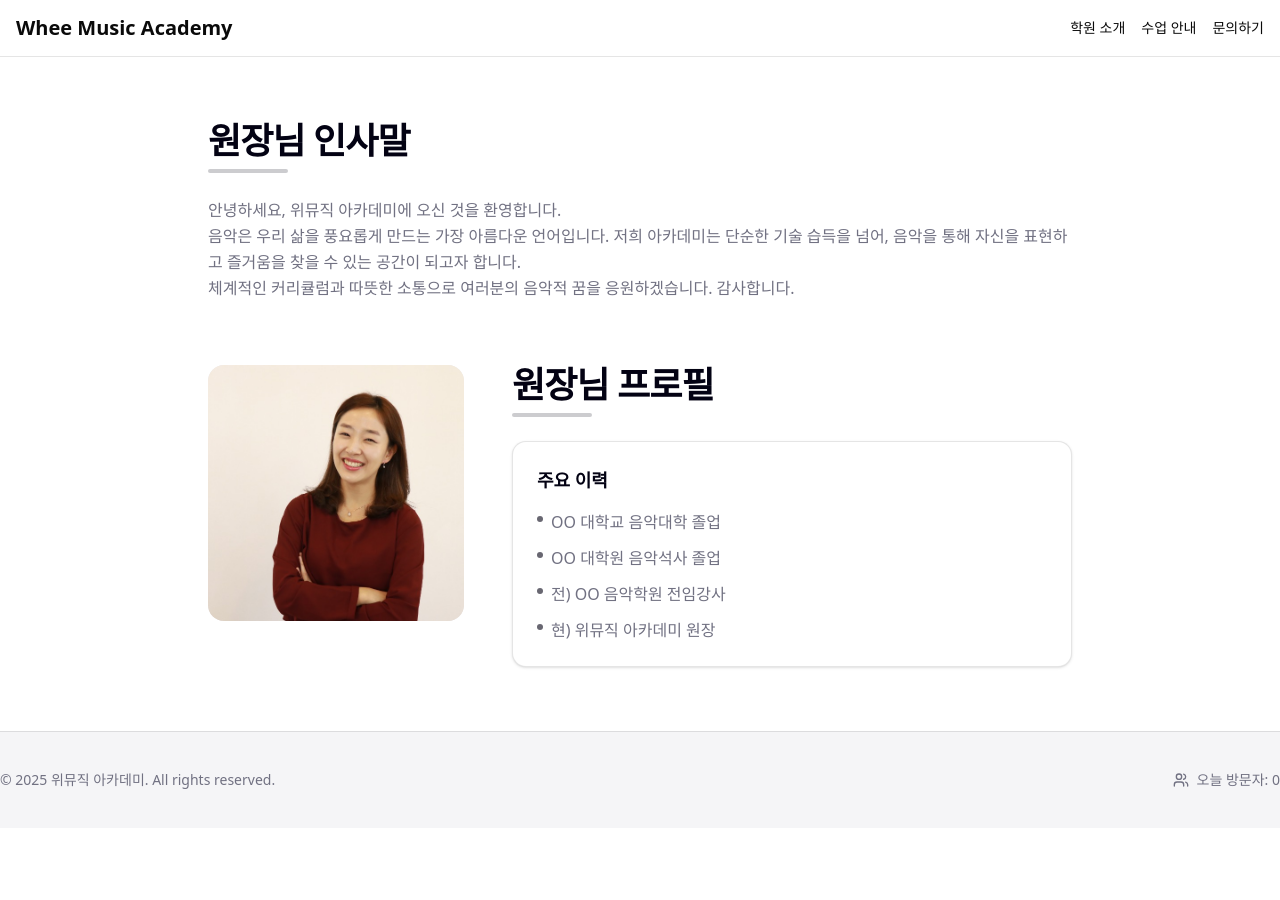
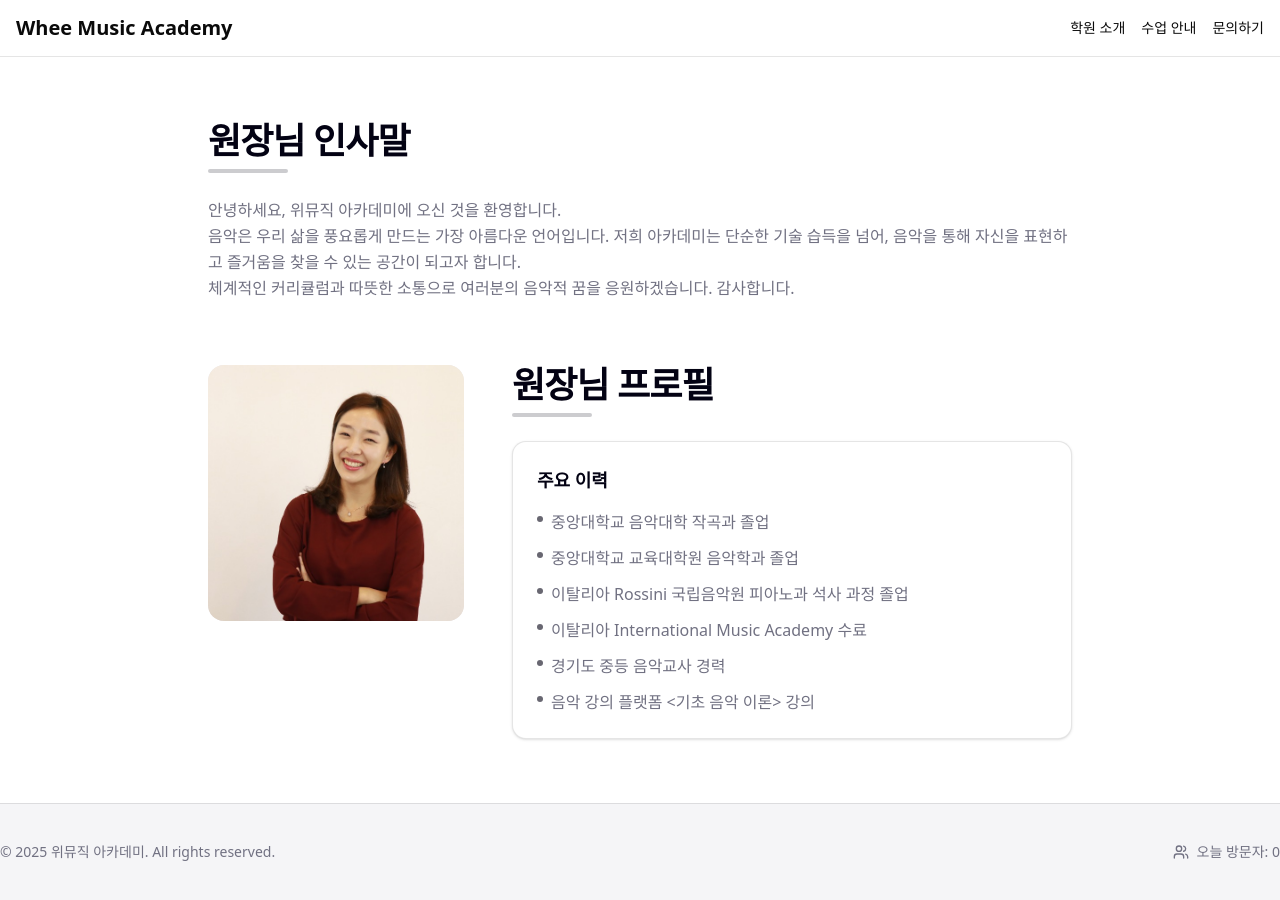
Before and after one commit to hwani7238/academy-web, a Next.js app: page /about in a window 1280 px wide. Before the commit the page ends 828 px from the top, so only its background shows below. Built offline with nearby package versions, Linux system fonts and the light colour scheme; no server answers; the database is empty.

Commit message:
Update director profile history

```diff
--- a/src/app/about/page.tsx
+++ b/src/app/about/page.tsx
@@ -49,19 +49,27 @@ export default function AboutPage() {
                                 <ul className="space-y-3 text-muted-foreground">
                                     <li className="flex items-start gap-2">
                                         <span className="mt-1.5 h-1.5 w-1.5 rounded-full bg-primary/60 shrink-0"></span>
-                                        <span>OO 대학교 음악대학 졸업</span>
+                                        <span>중앙대학교 음악대학 작곡과 졸업</span>
                                     </li>
                                     <li className="flex items-start gap-2">
                                         <span className="mt-1.5 h-1.5 w-1.5 rounded-full bg-primary/60 shrink-0"></span>
-                                        <span>OO 대학원 음악석사 졸업</span>
+                                        <span>중앙대학교 교육대학원 음악학과 졸업</span>
                                     </li>
                                     <li className="flex items-start gap-2">
                                         <span className="mt-1.5 h-1.5 w-1.5 rounded-full bg-primary/60 shrink-0"></span>
-                                        <span>전) OO 음악학원 전임강사</span>
+                                        <span>이탈리아 Rossini 국립음악원 피아노과 석사 과정 졸업</span>
                                     </li>
                                     <li className="flex items-start gap-2">
                                         <span className="mt-1.5 h-1.5 w-1.5 rounded-full bg-primary/60 shrink-0"></span>
-                                        <span>현) 위뮤직 아카데미 원장</span>
+                                        <span>이탈리아 International Music Academy 수료</span>
+                                    </li>
+                                    <li className="flex items-start gap-2">
+                                        <span className="mt-1.5 h-1.5 w-1.5 rounded-full bg-primary/60 shrink-0"></span>
+                                        <span>경기도 중등 음악교사 경력</span>
+                                    </li>
+                                    <li className="flex items-start gap-2">
+                                        <span className="mt-1.5 h-1.5 w-1.5 rounded-full bg-primary/60 shrink-0"></span>
+                                        <span>음악 강의 플랫폼 &lt;기초 음악 이론&gt; 강의</span>
                                     </li>
                                 </ul>
                             </div>
```
